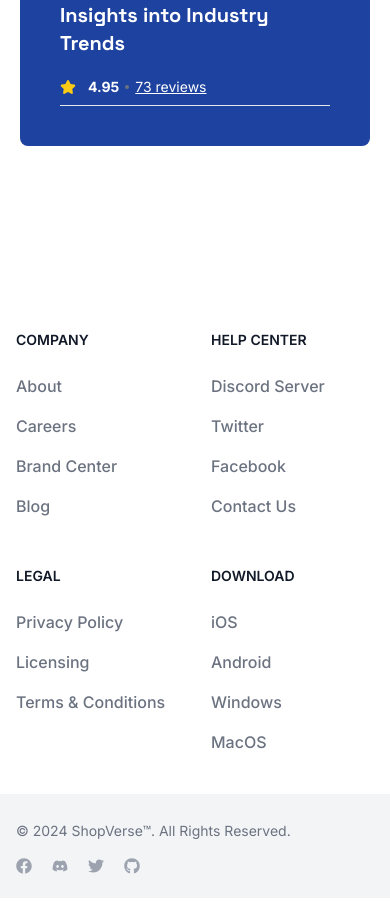
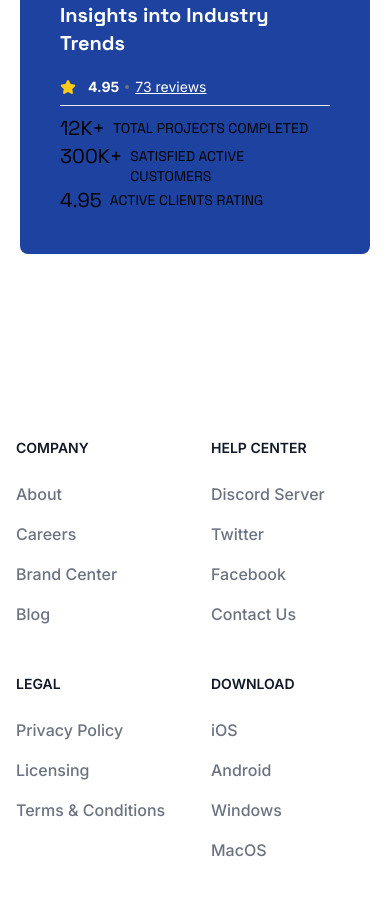
Before and after one commit to patrickiyiakimo/shopverse, a Next.js app: page /about in a window 390 px wide. Shown: the part 1511-2413 px from the top of the page. Built offline with nearby package versions, Linux system fonts and the light colour scheme; a web font is replaced by a local one.

Commit message:
made it responsive to all screen sizes

```diff
--- a/app/about/page.tsx
+++ b/app/about/page.tsx
@@ -113,10 +113,10 @@ export default function CartPage() {
       </div>
       <section className="mx-5 mt-10 rounded-lg bg-blue-800 px-10 py-10 md:mx-20  md:px-32 md:py-20">
         <div className="">
-          <h3 className="font-mont mr-10 text-xl font-bold text-white md:text-2xl lg:text-4xl">
+          <h3 className="mr-10 font-mont text-xl font-bold text-white md:text-2xl lg:text-4xl">
             Perform Market Research to gain Insights into Industry Trends
           </h3>
-          <div className="flex items-center mt-5 text-white dark:text-white">
+          <div className="mt-5 flex items-center text-white dark:text-white">
             <svg
               className="me-1 size-4 text-yellow-300"
               aria-hidden="true"
@@ -126,19 +126,31 @@ export default function CartPage() {
             >
               <path d="M20.924 7.625a1.523 1.523 0 0 0-1.238-1.044l-5.051-.734-2.259-4.577a1.534 1.534 0 0 0-2.752 0L7.365 5.847l-5.051.734A1.535 1.535 0 0 0 1.463 9.2l3.656 3.563-.863 5.031a1.532 1.532 0 0 0 2.226 1.616L11 17.033l4.518 2.375a1.534 1.534 0 0 0 2.226-1.617l-.863-5.03L20.537 9.2a1.523 1.523 0 0 0 .387-1.575Z" />
             </svg>
-            <p className="ms-2 text-sm font-bold dark:text-white">
-              4.95
-            </p>
+            <p className="ms-2 text-sm font-bold dark:text-white">4.95</p>
             <span className="mx-1.5 size-1 rounded-full bg-gray-500 dark:bg-gray-400"></span>
             <a
               href="#"
-              className="text-sm font-mediu underline hover:no-underline dark:text-white"
+              className="font-mediu text-sm underline hover:no-underline dark:text-white"
             >
               73 reviews
             </a>
           </div>
         </div>
-        <hr className="mt-2"/>
+        <hr className="mb-2 mt-2" />
+        <div className="font-mont lg:flex">
+          <span className="flex uppercase">
+            <p className="mr-2 text-xl md:text-3xl lg:text-5xl">12K+</p>
+            <p className="mr-3 mt-1 text-sm md:text-[15px]">total projects completed</p>
+          </span>
+          <span className="flex uppercase">
+            <p className="mr-2 text-xl md:text-3xl lg:text-5xl">300K+</p>
+            <p className="mr-3 mt-1 text-sm md:text-[15px]">satisfied active customers</p>
+          </span>
+          <span className="flex uppercase">
+            <p className="mr-2 text-xl md:text-3xl lg:text-5xl">4.95</p>
+            <p className="mr-3 mt-1 text-sm md:text-[15px]">active clients rating</p>
+          </span>
+        </div>
       </section>
     </div>
   );
```
